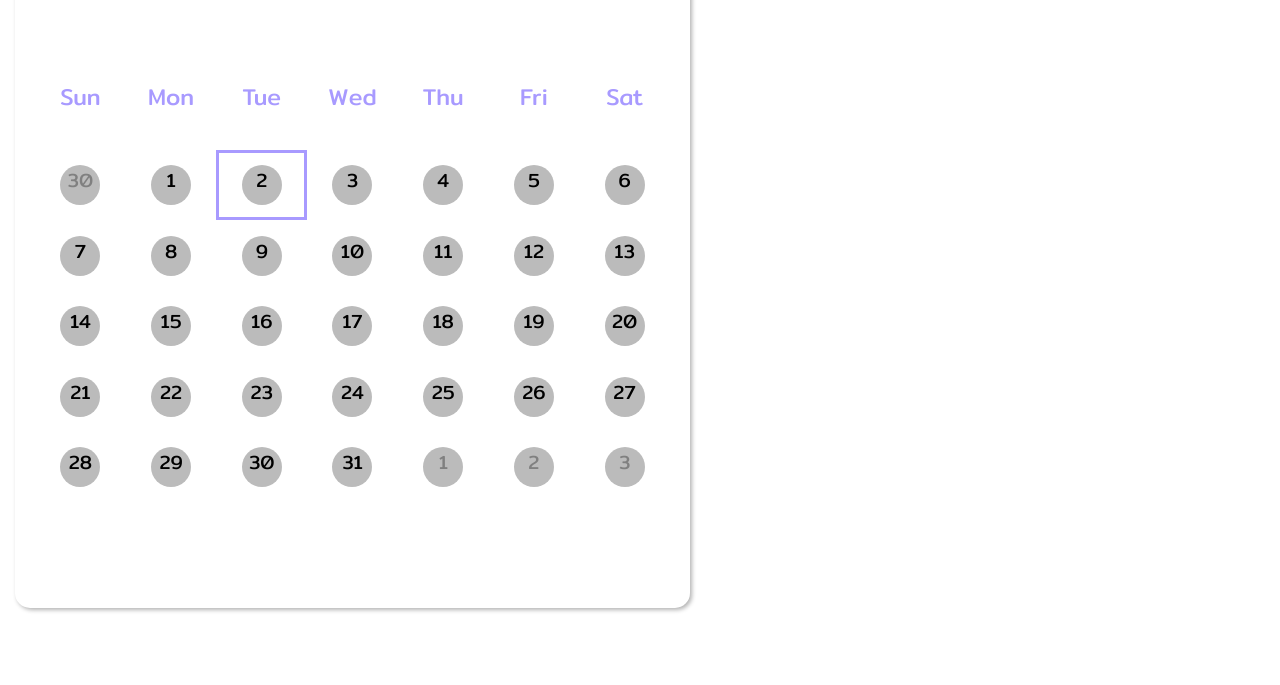
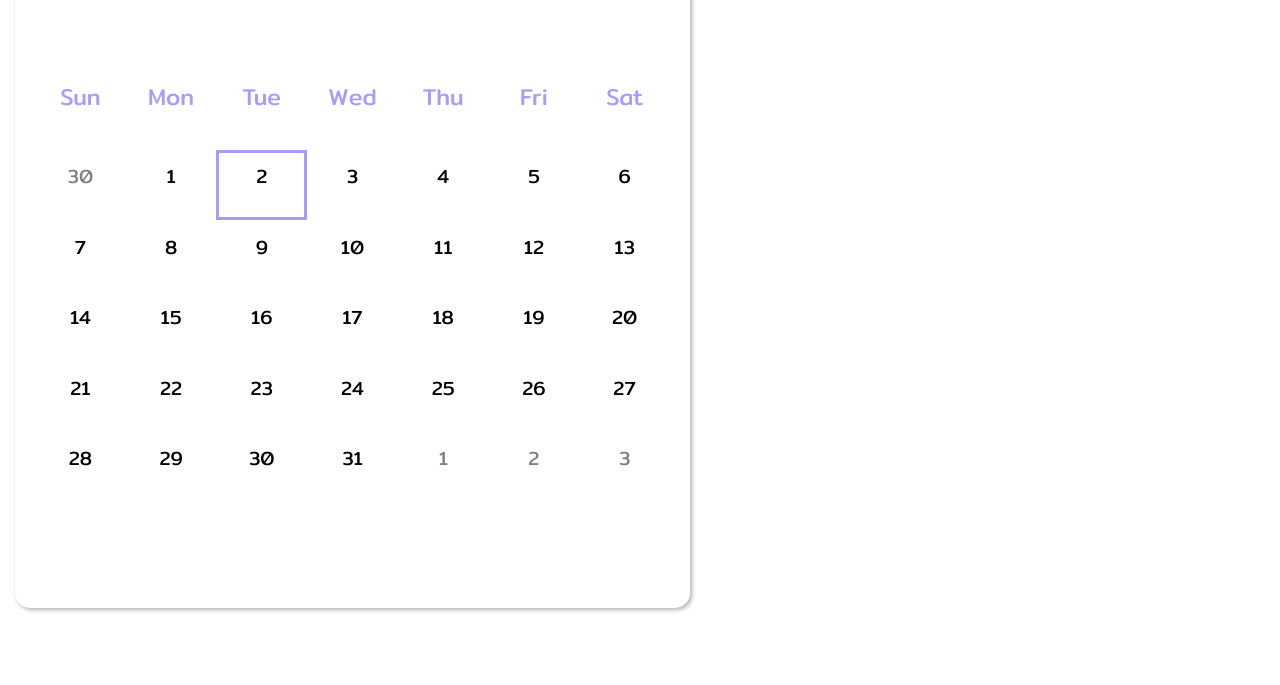
Before and after one commit to inecrft/ComEngEss-project, a plain HTML site: page frontend/home.html in a window 1280 px wide. Shown: the part 112-797 px from the top of the page. Drawn offline with Linux system fonts and the light colour scheme; no server answers.

Commit message:
calandar fixed

```diff
--- a/frontend/calander.css
+++ b/frontend/calander.css
@@ -25,10 +25,11 @@
 .date, .next , .prev{
     display: inline-flex;
 }
-.next , .prev, .day{
+.next , .prev, .day {
     cursor: pointer;
 
 }
+
 .week {
     color: #A89AFF;
     position: relative;
@@ -68,14 +69,17 @@
 
 }
 .dot {
-    height: 40px;
-    width: 40px;
-    background-color: #bbb;
+    height: 48px;
+    width: 48px;
+    background-color: white;
     border-radius: 50%;
     text-align: center ;
     vertical-align: middle;
 }
-
+.dot:hover{
+    background: #DFE8FF;
+box-shadow: 0px 1px 4px rgba(0, 0, 0, 0.3);
+}
 .prev-date,.next-date {
     cursor: default;
     color: gray;
```
